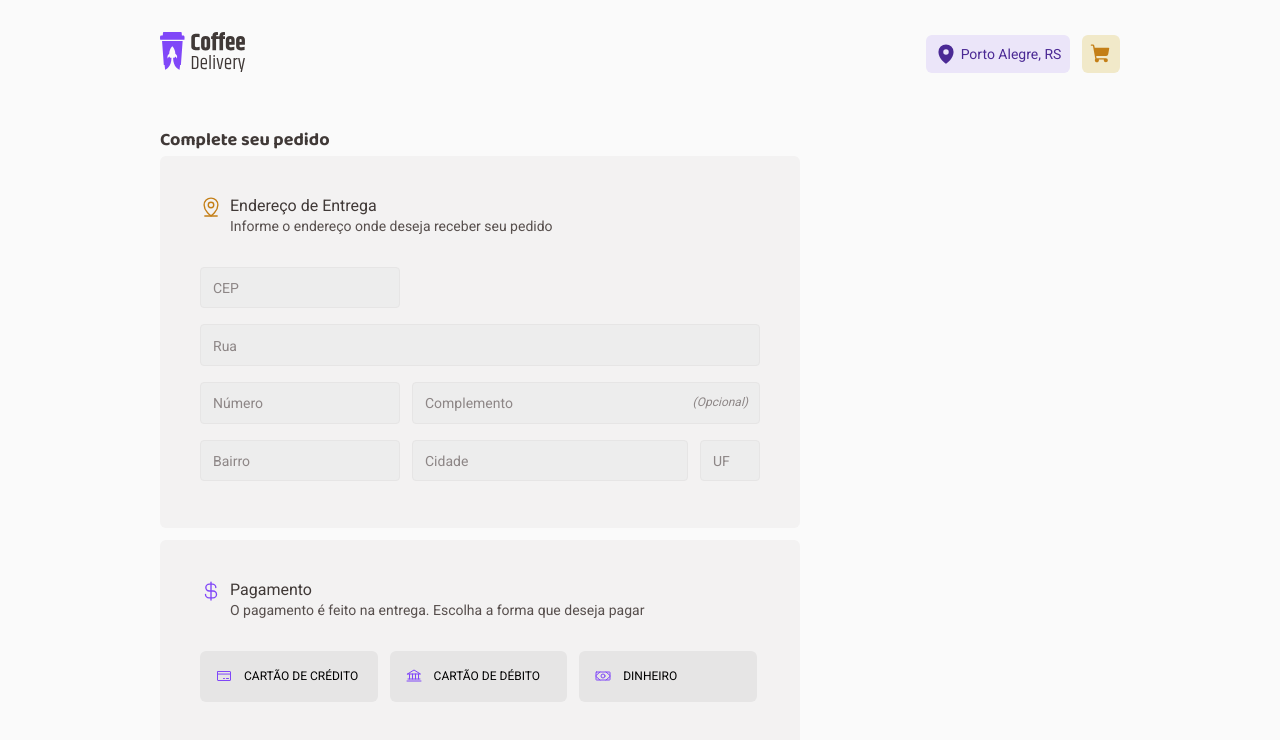
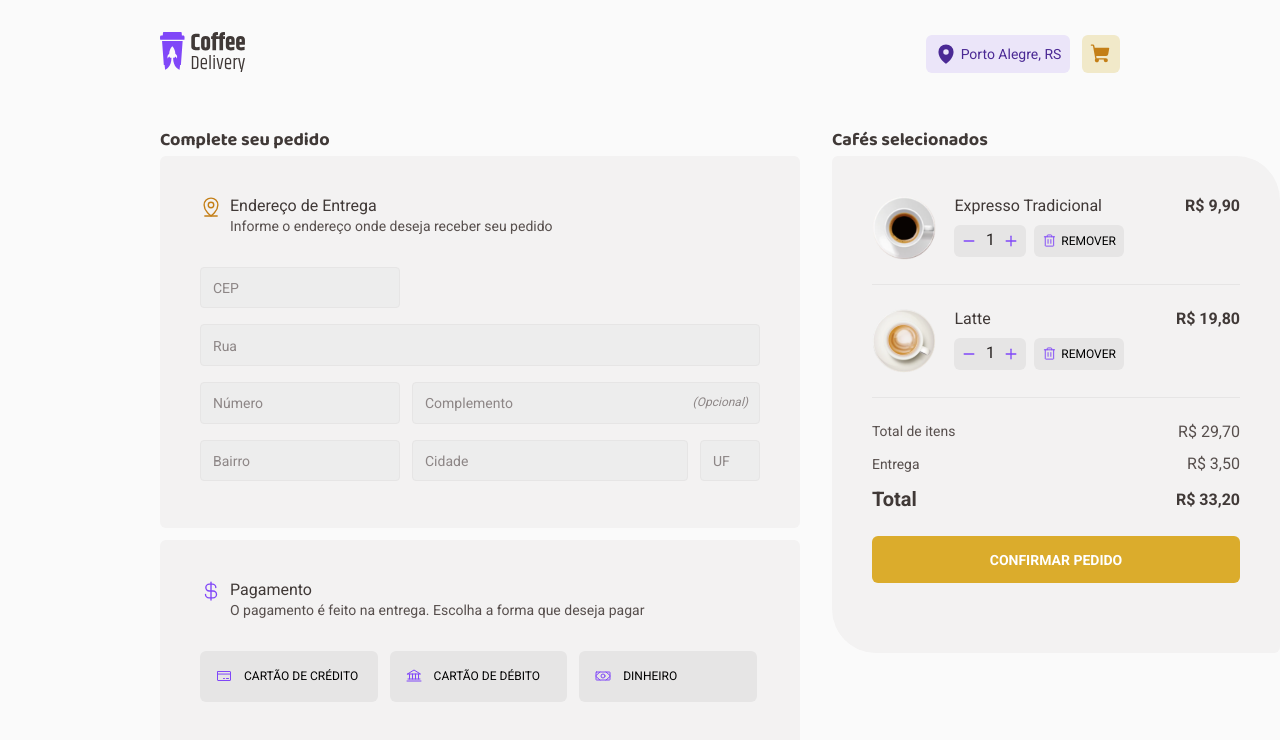
Before and after one commit to ArliMachado/coffee-delivery, a React (Vite) app: page /checkout in a window 1280 px wide. Shown: the top 740 px of the page. Built offline with nearby package versions, Linux system fonts and the light colour scheme.

Commit message:
Finalizando layout do checkout

```diff
--- /dev/null
+++ b/src/pages/Checkout/components/CoffeeItemSummary/index.tsx
@@ -0,0 +1,36 @@
+import { Trash } from 'phosphor-react'
+import { QuantityButtons } from '../../../../components/QuantityButtons'
+import * as S from './styles'
+
+interface ICoffeeItemSummary {
+  image: string
+  title: string
+  quantity: number
+  price: string
+}
+
+export function CoffeeItemSummary({
+  image,
+  title,
+  quantity,
+  price,
+}: ICoffeeItemSummary) {
+  return (
+    <S.Container>
+      <img src={image} alt="" />
+      <S.ProductContent>
+        <S.ProductInfo>
+          <p>{title}</p>
+          <S.Priceinfo>{price}</S.Priceinfo>
+        </S.ProductInfo>
+        <S.ButtonsContent>
+          <QuantityButtons size="small" />
+          <S.RemoveButton>
+            <Trash size={16} />
+            REMOVER
+          </S.RemoveButton>
+        </S.ButtonsContent>
+      </S.ProductContent>
+    </S.Container>
+  )
+}
--- /dev/null
+++ b/src/pages/Checkout/components/CoffeeItemSummary/styles.ts
@@ -0,0 +1,67 @@
+import styled from 'styled-components'
+import { QuantityButtons } from '../../../../components/QuantityButtons'
+
+export const Container = styled.div`
+  display: flex;
+
+  padding-bottom: 1.5rem;
+  border-bottom: 1px solid ${({ theme }) => theme['base-button']};
+
+  img {
+    width: 4rem;
+    height: 4rem;
+  }
+`
+
+export const ProductContent = styled.div`
+  display: flex;
+  flex-direction: column;
+  gap: 0.5rem;
+
+  width: 100%;
+  margin-left: 1.15rem;
+`
+
+export const ProductInfo = styled.div`
+  display: flex;
+  align-items: center;
+  justify-content: space-between;
+  p {
+    color: ${({ theme }) => theme['base-subtitle']};
+    line-height: 1.3rem;
+  }
+`
+export const ButtonsContent = styled.div`
+  display: flex;
+  gap: 0.5rem;
+`
+
+export const RemoveButton = styled.button`
+  display: flex;
+  align-items: center;
+  justify-content: center;
+  border: 0;
+
+  font-size: 0.75rem;
+  cursor: pointer;
+  transition: 0.1s background;
+
+  background: ${({ theme }) => theme['base-button']};
+  &:hover {
+    background: ${({ theme }) => theme['base-hover']};
+  }
+
+  gap: 0.25rem;
+  padding: 0 0.5rem;
+  height: 2rem;
+  width: 5.6rem;
+  border-radius: 0.375rem;
+
+  svg {
+    color: ${({ theme }) => theme.purple};
+  }
+`
+
+export const Priceinfo = styled.p`
+  font-weight: 700;
+`
--- a/src/pages/Checkout/components/NewFormAddress/styles.ts
+++ b/src/pages/Checkout/components/NewFormAddress/styles.ts
@@ -15,6 +15,7 @@ const BaseInput = styled.input`
 
   display: flex;
   align-items: center;
+  transition: 0.2s border;
 
   ${({ theme }) => css`
     background: ${theme['base-input']};
--- a/src/pages/Checkout/index.tsx
+++ b/src/pages/Checkout/index.tsx
@@ -9,6 +9,10 @@ import { useState } from 'react'
 import { NewFormAddress } from './components/NewFormAddress'
 import * as S from './styles'
 
+import expressoImg from '../../assets/coffees/Expresso.svg'
+import latteImg from '../../assets/coffees/Latte.svg'
+import { CoffeeItemSummary } from './components/CoffeeItemSummary'
+
 export function Checkout() {
   const [paymentType, setPaymentType] = useState('')
 
@@ -18,6 +22,7 @@ export function Checkout() {
 
   return (
     <S.CheckoutContainer>
+      <S.CheckoutForm>
         <h1>Complete seu pedido</h1>
 
         <S.AddressContainer>
@@ -33,6 +38,7 @@ export function Checkout() {
             <NewFormAddress />
           </form>
         </S.AddressContainer>
+
         <S.PaymentContainer>
           <S.TitleInfo iconType="payment">
             <CurrencyDollar size={22} />
@@ -73,6 +79,45 @@ export function Checkout() {
             </S.RadioBox>
           </S.PaymentTypeContent>
         </S.PaymentContainer>
+      </S.CheckoutForm>
+
+      <S.CheckoutSumaryContainer>
+        <h1>Cafés selecionados</h1>
+
+        <S.SumaryContent>
+          <S.CoffeList>
+            <CoffeeItemSummary
+              image={expressoImg}
+              title="Expresso Tradicional"
+              price="R$ 9,90"
+              quantity={1}
+            />
+            <CoffeeItemSummary
+              image={latteImg}
+              title="Latte"
+              price="R$ 19,80"
+              quantity={1}
+            />
+          </S.CoffeList>
+
+          <S.SummaryInfo>
+            <S.SummaryValue>
+              <p>Total de itens</p>
+              <p>R$ 29,70</p>
+            </S.SummaryValue>
+            <S.SummaryValue>
+              <p>Entrega</p>
+              <p>R$ 3,50</p>
+            </S.SummaryValue>
+            <S.TotalValue>
+              <p>Total</p>
+              <p>R$ 33,20</p>
+            </S.TotalValue>
+          </S.SummaryInfo>
+
+          <S.ConfirmButton>CONFIRMAR PEDIDO</S.ConfirmButton>
+        </S.SumaryContent>
+      </S.CheckoutSumaryContainer>
     </S.CheckoutContainer>
   )
 }
--- a/src/pages/Checkout/styles.ts
+++ b/src/pages/Checkout/styles.ts
@@ -1,17 +1,26 @@
-import styled, { css } from 'styled-components'
+import styled from 'styled-components'
 
 export const CheckoutContainer = styled.div`
+  display: flex;
+
   padding: 2rem 10rem;
   height: 100vh;
+  /* flex-direction: column; */
+  gap: 2rem;
+`
 
+export const CheckoutForm = styled.div`
   h1 {
     font-family: 'Baloo 2';
     font-size: 1.125rem;
     font-weight: 700;
     color: ${({ theme }) => theme['base-subtitle']};
     line-height: 1.46px;
+
+    margin-bottom: 0.9rem;
   }
 `
+
 const BaseContainer = styled.div`
   width: 40rem;
   border-radius: 0.375rem;
@@ -59,7 +68,6 @@ export const Title = styled.span`
 `
 
 export const AddressContainer = styled(BaseContainer)`
-  margin-top: 0.9rem;
   height: 23.25rem;
 `
 
@@ -95,6 +103,7 @@ export const RadioBox = styled.button<RadioBoxProps>`
   gap: 0.75rem;
 
   font-size: 0.75rem;
+  transition: 0.2s background;
 
   background: ${({ theme, isActive }) =>
     isActive ? theme['purple-light'] : theme['base-button']};
@@ -107,3 +116,78 @@ export const RadioBox = styled.button<RadioBoxProps>`
     background: ${({ theme }) => theme['base-hover']};
   }
 `
+
+export const CheckoutSumaryContainer = styled.div`
+  h1 {
+    font-family: 'Baloo 2';
+    font-size: 1.125rem;
+    font-weight: 700;
+    color: ${({ theme }) => theme['base-subtitle']};
+    line-height: 1.46px;
+
+    margin-bottom: 0.9rem;
+  }
+`
+export const SumaryContent = styled.div`
+  width: 28rem;
+  height: 31.1rem;
+  padding: 2.5rem;
+
+  background: ${({ theme }) => theme['base-card']};
+
+  border-radius: 0.375rem 2.75rem;
+`
+
+export const CoffeList = styled.div`
+  display: flex;
+  flex-direction: column;
+  gap: 1.5rem;
+`
+export const SummaryInfo = styled.div`
+  display: flex;
+  flex-direction: column;
+  gap: 0.84rem;
+  margin: 1.5rem 0;
+`
+
+export const SummaryValue = styled.span`
+  width: 100%;
+  display: flex;
+  align-items: center;
+  justify-content: space-between;
+
+  p {
+    font-size: 0.87rem;
+
+    & + p {
+      font-size: 1rem;
+    }
+  }
+`
+export const TotalValue = styled(SummaryValue)`
+  p {
+    font-size: 1.25rem;
+    font-weight: 700;
+    line-height: 1.6rem;
+    color: ${({ theme }) => theme['base-subtitle']};
+  }
+`
+export const ConfirmButton = styled.button`
+  width: 100%;
+  height: 2.9rem;
+  padding: 0.75rem 0.5rem;
+  border: 0;
+  border-radius: 0.375rem;
+  transition: 0.1s background;
+
+  background: ${({ theme }) => theme.yellow};
+  color: ${({ theme }) => theme.white};
+  cursor: pointer;
+
+  font-size: 0.875rem;
+  font-weight: 700;
+
+  &:hover {
+    background: ${({ theme }) => theme['yellow-dark']};
+  }
+`
--- a/src/pages/Home/components/CoffeeItem/index.tsx
+++ b/src/pages/Home/components/CoffeeItem/index.tsx
@@ -36,7 +36,7 @@ export function CoffeeItem({
           <strong>{price}</strong>
         </span>
         <S.CartButtons>
-          <QuantityButtons />
+          <QuantityButtons size="medium" />
 
           <S.CartButton>
             <ShoppingCartSimple weight="fill" size={22} />
```
Lines whose indentation alone changed are shown as unchanged.
